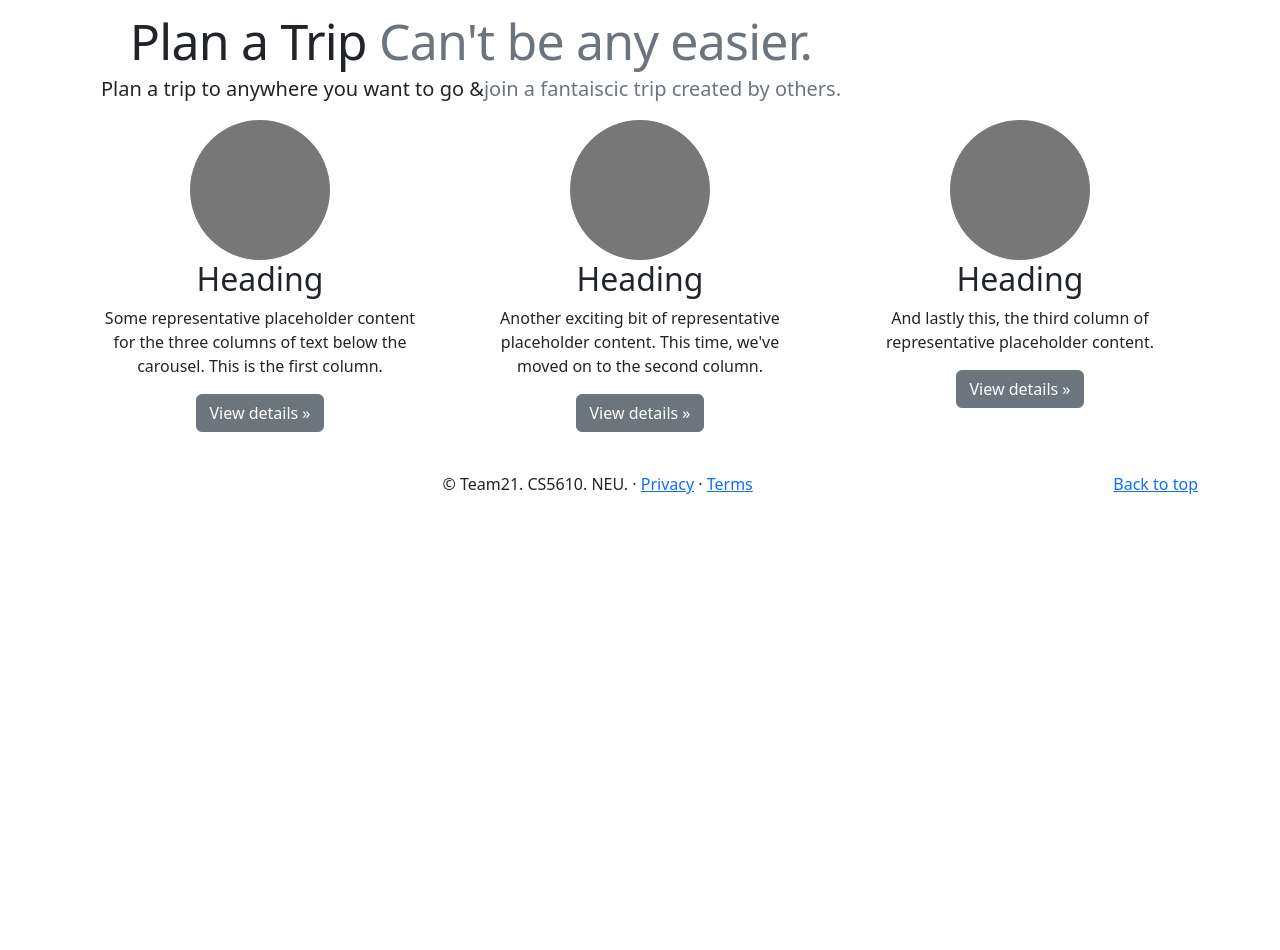
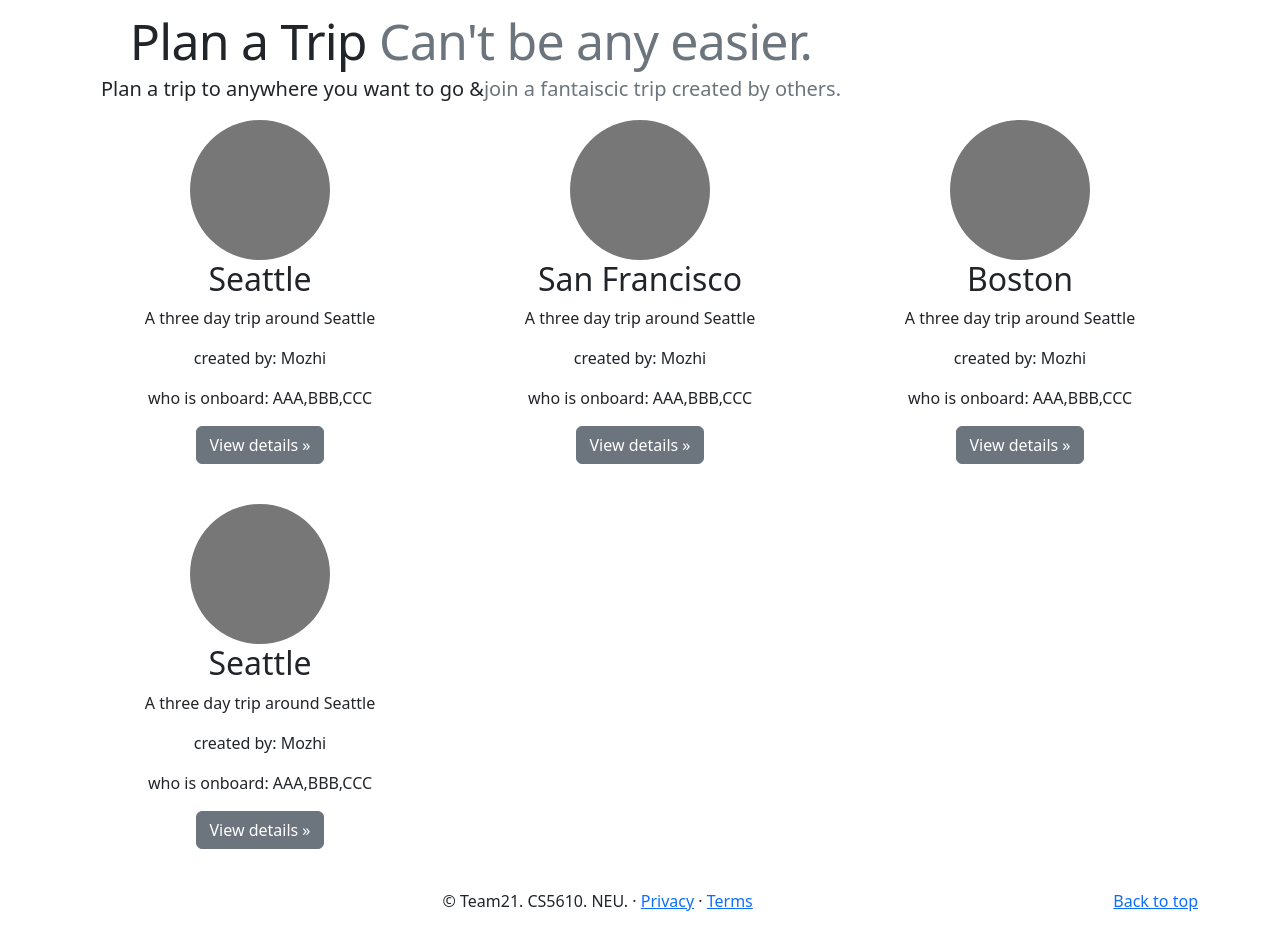
Before and after one commit to Pats-Chen/CS5610-WebDev-Team21, a React (Create React App) app: page / in a window 1280 px wide. Shown: the part 680-1630 px from the top of the page. Before the commit the page ends 1240 px from the top, so only its background shows below. Built offline with nearby package versions, Linux system fonts and the light colour scheme.

Commit message:
trip summary info in .json, draft of home page and trip summary view

```diff
--- a/src/home/index.js
+++ b/src/home/index.js
@@ -2,6 +2,7 @@ import React from "react";
 import "./homepage.css";
 import homeCarousel from "./home-carousel";
 import HomeCarousel from "./home-carousel";
+import TripSummaryList from "../trip-summary-view/trip-summary-list.js";
 function Home(){
     return(
         <main>
@@ -64,6 +65,7 @@ function Home(){
             </header>
 
             <HomeCarousel></HomeCarousel>
+
             <div className="row  featurette container-fluid bg-opacity-50" >
                 <div className="col-md-9" >
                     <h2 className="featurette-heading fw-normal lh-1">Plan a Trip
@@ -73,57 +75,12 @@ function Home(){
                 </div>
             </div>
 
-            <div className="container marketing">
-            <div className="row">
-                <div className="col-lg-4">
-                    <svg className="bd-placeholder-img rounded-circle" width="140" height="140"
-                         xmlns="http://www.w3.org/2000/svg" role="img" aria-label="Placeholder: 140x140"
-                         preserveAspectRatio="xMidYMid slice" focusable="false"><title>Placeholder</title>
-                        <rect width="100%" height="100%" fill="#777"/>
-                        <text x="50%" y="50%" fill="#777" dy=".3em">140x140</text>
-                    </svg>
-
-                    <h2 className="fw-normal">Heading</h2>
-                    <p>Some representative placeholder content for the three columns of text below the carousel. This is the
-                        first column.</p>
-                    <p><a className="btn btn-secondary" href="#">View details &raquo;</a></p>
-                </div>
-
-                <div className="col-lg-4">
-                    <svg className="bd-placeholder-img rounded-circle" width="140" height="140"
-                         xmlns="http://www.w3.org/2000/svg" role="img" aria-label="Placeholder: 140x140"
-                         preserveAspectRatio="xMidYMid slice" focusable="false"><title>Placeholder</title>
-                        <rect width="100%" height="100%" fill="#777"/>
-                        <text x="50%" y="50%" fill="#777" dy=".3em">140x140</text>
-                    </svg>
-
-                    <h2 className="fw-normal">Heading</h2>
-                    <p>Another exciting bit of representative placeholder content. This time, we've moved on to the second
-                        column.</p>
-                    <p><a className="btn btn-secondary" href="#">View details &raquo;</a></p>
-                </div>
-
-                <div className="col-lg-4">
-                    <svg className="bd-placeholder-img rounded-circle" width="140" height="140"
-                         xmlns="http://www.w3.org/2000/svg" role="img" aria-label="Placeholder: 140x140"
-                         preserveAspectRatio="xMidYMid slice" focusable="false"><title>Placeholder</title>
-                        <rect width="100%" height="100%" fill="#777"/>
-                        <text x="50%" y="50%" fill="#777" dy=".3em">140x140</text>
-                    </svg>
-
-                    <h2 className="fw-normal">Heading</h2>
-                    <p>And lastly this, the third column of representative placeholder content.</p>
-                    <p><a className="btn btn-secondary" href="#">View details &raquo;</a></p>
-                </div>
-            </div>
-        </div>
-
+            <TripSummaryList/>
 
             <footer className="container">
             <p className="float-end"><a href="#">Back to top</a></p>
             <p>&copy; Team21. CS5610. NEU. &middot; <a href="#">Privacy</a> &middot; <a href="#">Terms</a></p>
-        </footer>
-
+            </footer>
 
         </main>
     )
--- /dev/null
+++ b/src/trip-summary-view/trip-summary-item.json
@@ -0,0 +1,29 @@
+[{
+  "_id":"123",
+  "place": "Seattle",
+  "owner": "Mozhi",
+  "participant": "AAA,BBB,CCC",
+  "description": "A three day trip around Seattle"
+},
+  {
+    "_id":"234",
+    "place": "San Francisco",
+    "owner": "Mozhi",
+    "participant": "AAA,BBB,CCC",
+    "description": "A three day trip around Seattle"
+  },
+  {
+    "_id":"345",
+    "place": "Boston",
+    "owner": "Mozhi",
+    "participant": "AAA,BBB,CCC",
+    "description": "A three day trip around Seattle"
+  },
+  {
+    "_id":"456",
+    "place": "Seattle",
+    "owner": "Mozhi",
+    "participant": "AAA,BBB,CCC",
+    "description": "A three day trip around Seattle"
+  }
+]
--- /dev/null
+++ b/src/trip-summary-view/trip-summary-list.js
@@ -0,0 +1,19 @@
+import React from "react";
+import summaryArray from "./trip-summary-item.json";
+import TripSummaryViewItem from "./trip-summary-view-item";
+
+
+const TripSummaryList = () =>{
+    // console.log(summaryArray)
+    return(
+        <div className="container marketing">
+            <div className="row">
+                {summaryArray.map(summary =>
+                    <TripSummaryViewItem key ={summary._id} summary={summary}/>)
+                }
+            </div>
+        </div>
+    )
+};
+
+export default TripSummaryList
--- /dev/null
+++ b/src/trip-summary-view/trip-summary-view-item.js
@@ -0,0 +1,32 @@
+import React from "react";
+
+const TripSummaryViewItem = ({
+                                 summary = {
+                                     "id": "123",
+                                     "place": "Seattle",
+                                     "owner": "Mozhi",
+                                     "participant": "AAA,BBB,CCC",
+                                     "description": "A three day trip around Seattle"
+                                 }
+                             })=>{
+    // console.log(summary)
+    // console.log(summary.place)
+    return(
+        <div className="col-lg-4">
+            <svg className="bd-placeholder-img rounded-circle" width="140" height="140"
+                 xmlns="http://www.w3.org/2000/svg" role="img" aria-label="Placeholder: 140x140"
+                 preserveAspectRatio="xMidYMid slice" focusable="false"><title>Placeholder</title>
+                <rect width="100%" height="100%" fill="#777"/>
+                <text x="50%" y="50%" fill="#777" dy=".3em">140x140</text>
+            </svg>
+
+            <h2 className="fw-normal"> {summary.place}</h2>
+            <p>{summary.description}</p>
+            <p>created by: {summary.owner}</p>
+            <p>who is onboard: {summary.participant}</p>
+            <p><a className="btn btn-secondary" href="#">View details &raquo;</a></p>
+        </div>
+    )
+};
+
+export default TripSummaryViewItem
```
